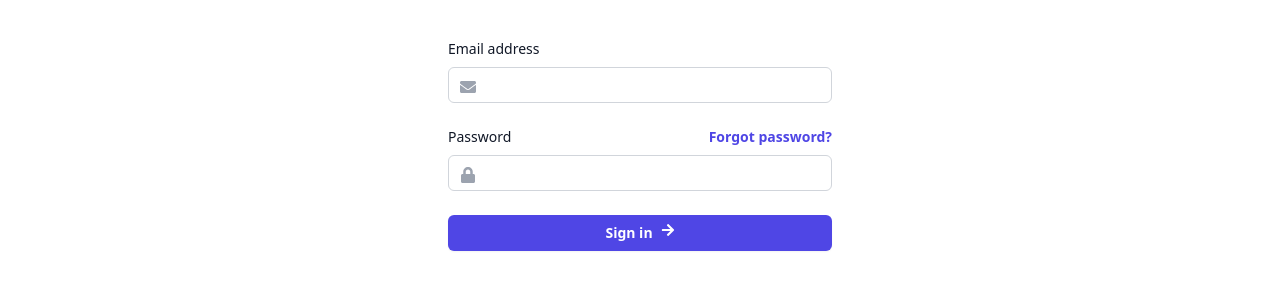
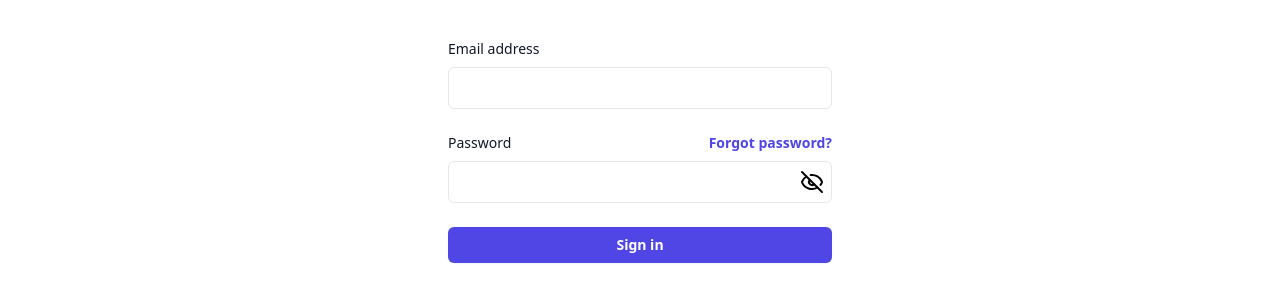
Before and after one commit to SYN606/ByteBlogger-Frontend, a React (Vite) app: page /sign_in in a window 1280 px wide. Shown: the part 209-496 px from the top of the page. Built offline with nearby package versions, Linux system fonts and the light colour scheme.

Commit message:
fixed UI and minor logic changes

```diff
--- a/src/App.jsx
+++ b/src/App.jsx
@@ -3,12 +3,8 @@ import { HeadProvider } from 'react-head';
 import { BrowserRouter, Route, Routes } from 'react-router-dom';
 import './index.css';
 import ScrollToTop from './components/ScrollToTop';
-
-// Lazy-loaded components
-const Base = React.lazy(() => import('./components/Base'));
-const Homepage = React.lazy(() => import('./pages/Homepage'));
-const ErrorPage = React.lazy(() => import('./pages/Error_page'));
-const SignIn = React.lazy(() => import('./pages/SignIn'));
+import { Base } from './components';
+import { Homepage, NotFoundPage, SignIn } from './pages';
 
 function App() {
   return (
@@ -20,7 +16,7 @@ function App() {
             <Route path="/" element={<Base />}>
               <Route index element={<Homepage />} />
               <Route path="sign_in" element={<SignIn />} />
-              <Route path="*" element={<ErrorPage />} />
+              <Route path="*" element={<NotFoundPage />} />
             </Route>
           </Routes>
         </Suspense>
--- a/src/components/Base.jsx
+++ b/src/components/Base.jsx
@@ -1,7 +1,6 @@
 import React from "react";
 import { Outlet } from "react-router-dom";
-import Navbar from "./Navbar";
-import Footer from "./Footer";
+import { Navbar, Footer } from ".";
 
 export default function Base() {
     return (
--- /dev/null
+++ b/src/components/InputField.jsx
@@ -0,0 +1,16 @@
+const InputField = ({ inputType = "email", inputLabel = "Email", value, onChange }) => {
+    return (
+        <div className="mb-2">
+            <input
+                type={inputType}
+                id={inputLabel.toLowerCase()}
+                value={value}
+                onChange={onChange}
+                className="block w-full px-4 py-2 mt-2 text-indigo-700 bg-white border rounded-md focus:border-indigo-400 focus:ring-indigo-300 focus:outline-none focus:ring focus:ring-opacity-40"
+                required
+            />
+        </div>
+    );
+};
+
+export default InputField;
--- /dev/null
+++ b/src/components/PasswordField.jsx
@@ -0,0 +1,29 @@
+import { useState } from "react";
+import { LuEye, LuEyeOff } from "react-icons/lu";
+
+const PasswordField = ({ inputLabel = "Password", value, onChange }) => {
+    const [isClose, setIsClose] = useState(true);
+
+    return (
+        <div className="mb-2">
+                        <div className="relative mt-2 flex justify-end items-center">
+                <input
+                    type={isClose ? "password" : "text"}
+                    id={inputLabel.toLowerCase().replace(" ", "-")}
+                    value={value}
+                    onChange={onChange}
+                    className="block w-full px-4 py-2 pr-10 text-indigo-700 bg-white border rounded-md focus:border-indigo-400 focus:ring-indigo-300 focus:outline-none focus:ring focus:ring-opacity-40 user-invalid-pink"
+                    required
+                />
+                <span
+                    className="absolute right-2 cursor-pointer"
+                    onClick={() => setIsClose(!isClose)}
+                >
+                    {isClose ? <LuEyeOff size={24} /> : <LuEye size={24} />}
+                </span>
+            </div>
+        </div>
+    );
+};
+
+export default PasswordField;
--- a/src/components/homepage/HeroSection.jsx
+++ b/src/components/homepage/HeroSection.jsx
@@ -1,19 +1,17 @@
-'use client'
-
 import React from 'react'
-import { FaArrowRight } from 'react-icons/fa'
+import { Link } from 'react-router-dom'
 
 const navigation = [
-    { name: 'Home', href: '#' },
-    { name: 'Tech News', href: '#' },
-    { name: 'Tutorials', href: '#' },
-    { name: 'About', href: '#' },
+    { name: 'Home', href: '/' },
+    { name: 'Tech News', href: '/tech-news' },
+    { name: 'Tutorials', href: '/tutorials' },
+    { name: 'About', href: '/about' },
 ]
 
 const featuredArticles = [
     {
         title: 'Top Cybersecurity Trends to Watch in 2025',
-        href: '#',
+        href: '/cybersecurity-trends',
         description:
             'Stay ahead of emerging cyber threats and explore the latest innovations in cybersecurity.',
         image:
@@ -21,7 +19,7 @@ const featuredArticles = [
     },
     {
         title: 'How to Build a Secure Home Network',
-        href: '#',
+        href: '/secure-home-network',
         description:
             'Learn the essential steps to secure your home network and protect your devices from attacks.',
         image:
@@ -42,18 +40,18 @@ export default function TechHeroSection() {
                         cybersecurity tips, and master the world of computers with our in-depth tutorials.
                     </p>
                     <div className="mt-8 flex items-center justify-center gap-x-6">
-                        <a
-                            href="#"
+                        <Link
+                            to="/articles"
                             className="rounded-md bg-cyan-500 px-5 py-3 text-sm font-semibold text-gray-900 shadow-sm hover:bg-cyan-400"
                         >
                             Explore Articles
-                        </a>
-                        <a
-                            href="#"
+                        </Link>
+                        <Link
+                            to="/learn-more"
                             className="text-sm font-semibold text-gray-300 hover:text-cyan-400"
                         >
                             Learn More <span aria-hidden="true">→</span>
-                        </a>
+                        </Link>
                     </div>
                 </div>
 
@@ -62,9 +60,9 @@ export default function TechHeroSection() {
                     <h2 className="text-center text-3xl font-bold text-white">Featured Articles</h2>
                     <div className="mt-8 grid gap-6 sm:grid-cols-2 lg:grid-cols-2 px-4 lg:px-8">
                         {featuredArticles.map((article) => (
-                            <a
+                            <Link
                                 key={article.title}
-                                href={article.href}
+                                to={article.href}
                                 className="group block rounded-lg border border-gray-700 bg-gray-800 p-4 shadow-sm hover:shadow-lg"
                             >
                                 <img
@@ -78,7 +76,7 @@ export default function TechHeroSection() {
                                     </h3>
                                     <p className="mt-2 text-sm text-gray-400">{article.description}</p>
                                 </div>
-                            </a>
+                            </Link>
                         ))}
                     </div>
                 </section>
--- /dev/null
+++ b/src/components/index.js
@@ -0,0 +1,7 @@
+import Base from './Base'
+import Footer from './Footer'
+import Navbar from './Navbar'
+import InputField from './InputField'
+import PasswordField from './PasswordField'
+
+export { Base, Footer, Navbar, InputField, PasswordField }
--- a/src/pages/SignIn.jsx
+++ b/src/pages/SignIn.jsx
@@ -1,6 +1,7 @@
 import React, { useState } from "react";
 import { Title } from "react-head";
 import { FaEnvelope, FaLock, FaArrowRight } from "react-icons/fa";
+import { InputField, PasswordField } from "../components";
 
 export default function SignIn() {
     const [email, setEmail] = useState("");
@@ -30,17 +31,7 @@ export default function SignIn() {
                                 Email address
                             </label>
                             <div className="mt-2 relative">
-                                <input
-                                    id="email"
-                                    name="email"
-                                    type="email"
-                                    value={email}
-                                    onChange={(e) => setEmail(e.target.value)}
-                                    required
-                                    autoComplete="email"
-                                    className="block w-full rounded-md bg-white px-3 py-2 text-base text-gray-900 outline outline-1 -outline-offset-1 outline-gray-300 placeholder:text-gray-400 focus:outline focus:outline-2 focus:-outline-offset-2 focus:outline-indigo-600 sm:text-sm"
-                                />
-                                <FaEnvelope className="absolute left-3 top-3 text-gray-400" />
+                                <InputField />
                             </div>
                         </div>
 
@@ -56,17 +47,7 @@ export default function SignIn() {
                                 </div>
                             </div>
                             <div className="mt-2 relative">
-                                <input
-                                    id="password"
-                                    name="password"
-                                    type="password"
-                                    value={password}
-                                    onChange={(e) => setPassword(e.target.value)}
-                                    required
-                                    autoComplete="current-password"
-                                    className="block w-full rounded-md bg-white px-3 py-2 text-base text-gray-900 outline outline-1 -outline-offset-1 outline-gray-300 placeholder:text-gray-400 focus:outline focus:outline-2 focus:-outline-offset-2 focus:outline-indigo-600 sm:text-sm"
-                                />
-                                <FaLock className="absolute left-3 top-3 text-gray-400" />
+                                <PasswordField />
                             </div>
                         </div>
 
@@ -76,7 +57,6 @@ export default function SignIn() {
                                 className="flex w-full justify-center rounded-md bg-indigo-600 px-3 py-2 text-sm font-semibold text-white shadow-sm hover:bg-indigo-500 focus-visible:outline focus-visible:outline-2 focus-visible:outline-offset-2 focus-visible:outline-indigo-600"
                             >
                                 Sign in
-                                <FaArrowRight className="ml-2" />
                             </button>
                         </div>
                     </form>
--- /dev/null
+++ b/src/pages/index.js
@@ -0,0 +1,5 @@
+import NotFoundPage from './Error_page'
+import Homepage from './Homepage'
+import SignIn from './SignIn'
+
+export {NotFoundPage, Homepage, SignIn}
```
